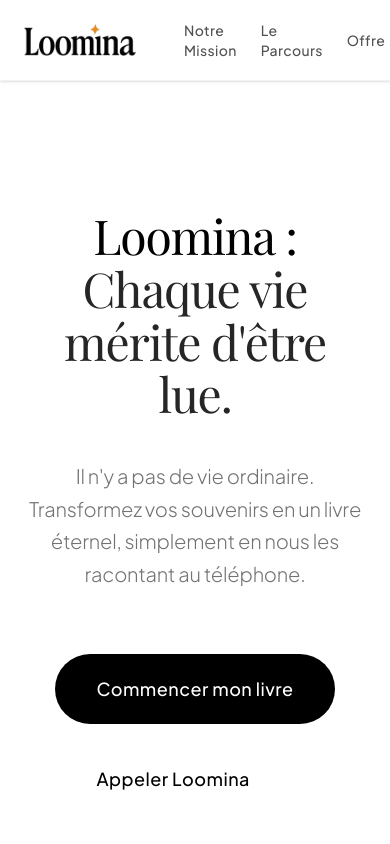
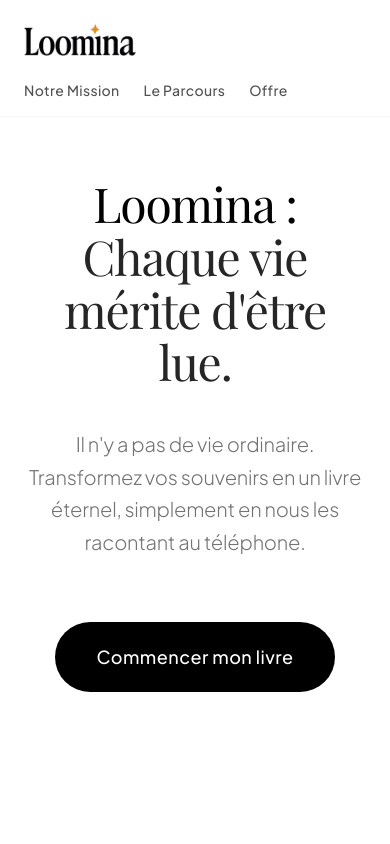
Before and after one commit to solalchetrit/loomina, a Next.js app: page / in a window 390 px wide. Shown: the top 844 px of the page. Built offline with nearby package versions, Linux system fonts and the light colour scheme; a web font is replaced by a local one.

Commit message:
fix(ui): responsive layout and standardize button styles

```diff
--- a/app/page.tsx
+++ b/app/page.tsx
@@ -94,8 +94,8 @@ export default function Home() {
               <p className="text-neutral-500">Une approche simplifiée à l'extrême : nous gérons la technique, vous racontez l'histoire.</p>
             </div>
 
-            {/* Grille Compacte 2x2 - Design "Cool" & Premium */}
-            <div className="grid md:grid-cols-2 gap-x-12 gap-y-10">
+            {/* Grille Compacte 2x2 - Design "Cool" & Premium - Stacked on Mobile */}
+            <div className="grid grid-cols-1 md:grid-cols-2 gap-x-12 gap-y-10">
               {steps.map((block) => (
                 <div
                   key={block.step}
@@ -129,7 +129,7 @@ export default function Home() {
               <p className="text-xl text-neutral-500">Transmettre ne devrait pas être un luxe compliqué.</p>
             </div>
 
-            <div className="bg-black text-white rounded-lg p-10 md:p-14 relative overflow-hidden">
+            <div className="bg-black text-white rounded-lg p-6 md:p-14 relative overflow-hidden">
               <div className="absolute top-0 left-0 w-full h-1 bg-[var(--loomina-amber)]"></div>
 
               <div className="space-y-8 relative z-10">
@@ -152,7 +152,7 @@ export default function Home() {
                 <div className="pt-4">
                   <a
                     href="mailto:contact@loomina.fr?subject=Commande%20Loomina"
-                    className="inline-block bg-white text-black font-bold text-lg px-12 py-4 rounded-full hover:scale-105 transition-transform"
+                    className="inline-block bg-white text-black font-sans font-medium text-lg px-12 py-4 rounded-full hover:scale-105 transition-transform"
                   >
                     Commander mon livre
                   </a>
--- a/components/Footer.tsx
+++ b/components/Footer.tsx
@@ -31,7 +31,7 @@ export default function Footer() {
           {/* Bouton : Fond Blanc, Police NOIRE (explicite) */}
           <MagicButton
             href="/contact"
-            className="bg-white !text-black border-none hover:bg-neutral-200 px-6 py-2 text-xs font-semibold tracking-wide"
+            className="bg-white text-black border-none hover:bg-neutral-200 px-6 py-2 text-xs font-sans font-medium tracking-wide"
           >
             Nous écrire
           </MagicButton>
--- a/components/Header.tsx
+++ b/components/Header.tsx
@@ -27,12 +27,13 @@ export default function Header() {
         </Link>
 
         {/* Clean Navigation */}
-        <nav className="flex items-center gap-6 md:gap-8">
+        {/* Clean Navigation - Mobile Scrollable */}
+        <nav className="flex items-center gap-6 overflow-x-auto no-scrollbar w-full md:w-auto px-6 md:px-0 pb-4 md:pb-0 absolute md:relative top-20 md:top-0 left-0 md:left-auto bg-white md:bg-transparent border-b md:border-none border-neutral-100 md:justify-end">
           {NAV_LINKS.map((item) => (
             <Link
               key={item.href}
               href={item.href}
-              className="text-sm font-medium text-neutral-600 transition-colors hover:text-black tracking-wide"
+              className="text-sm font-medium text-neutral-600 transition-colors hover:text-black tracking-wide whitespace-nowrap"
             >
               {item.label}
             </Link>
--- a/components/Hero.tsx
+++ b/components/Hero.tsx
@@ -2,7 +2,7 @@ import MagicButton from "./ui/MagicButton";
 
 export default function Hero() {
   return (
-    <section className="relative w-full overflow-hidden px-6 pt-32 pb-20 bg-white">
+    <section className="relative w-full overflow-hidden px-6 pt-24 md:pt-32 pb-20 bg-white">
       <div className="mx-auto max-w-5xl flex flex-col items-center text-center space-y-10">
 
         {/* Titre Principal - Noir, massif mais élégant */}
@@ -20,13 +20,13 @@ export default function Hero() {
         <div className="flex flex-col gap-5 sm:flex-row sm:items-center sm:justify-center pt-6">
           <MagicButton
             href="#offres"
-            className="bg-black text-white px-10 py-5 text-lg"
+            className="bg-black text-white px-10 py-5 text-lg font-sans font-medium"
           >
             Commencer mon livre
           </MagicButton>
           <MagicButton
             href="tel:+33159169357"
-            className="bg-white !text-black border border-neutral-200 hover:bg-neutral-50 px-10 py-5 text-lg"
+            className="bg-white text-black border border-neutral-200 hover:bg-neutral-50 px-10 py-5 text-lg font-sans font-medium"
           >
             Appeler Loomina
           </MagicButton>
```
